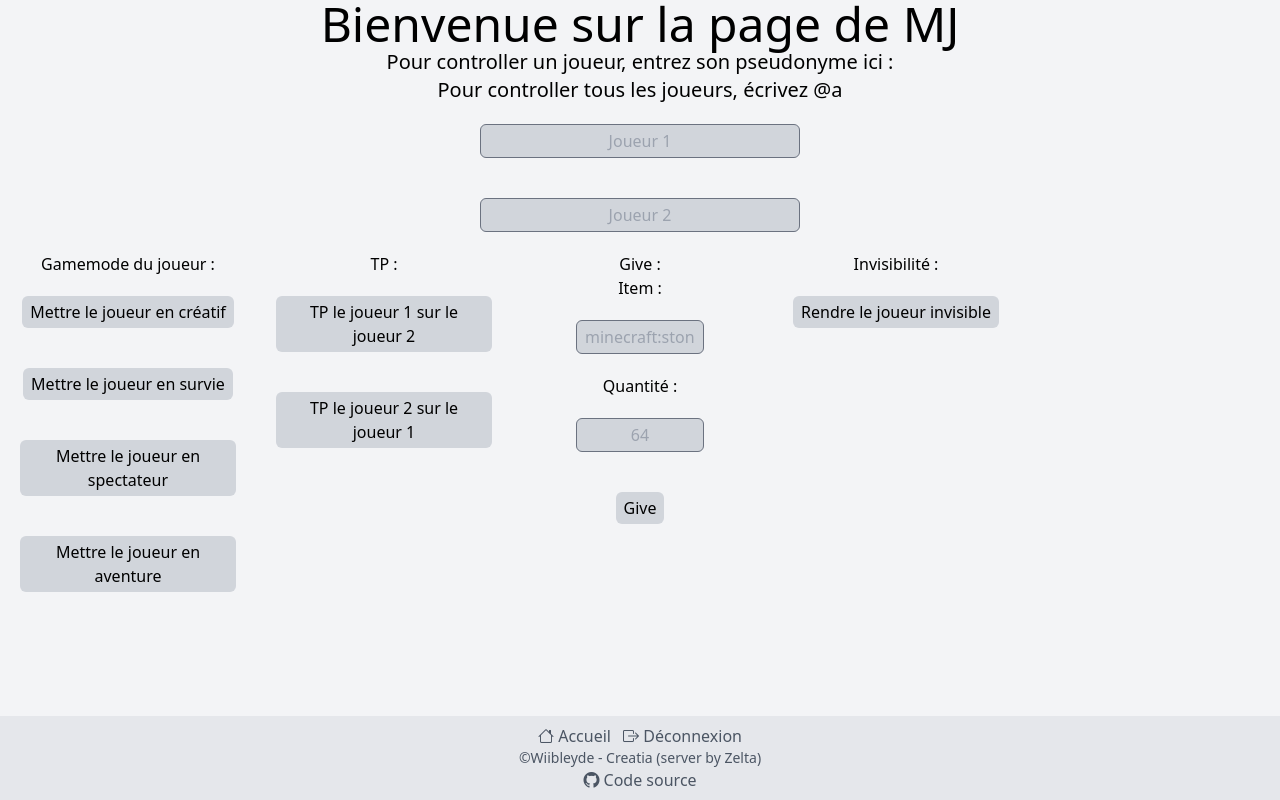
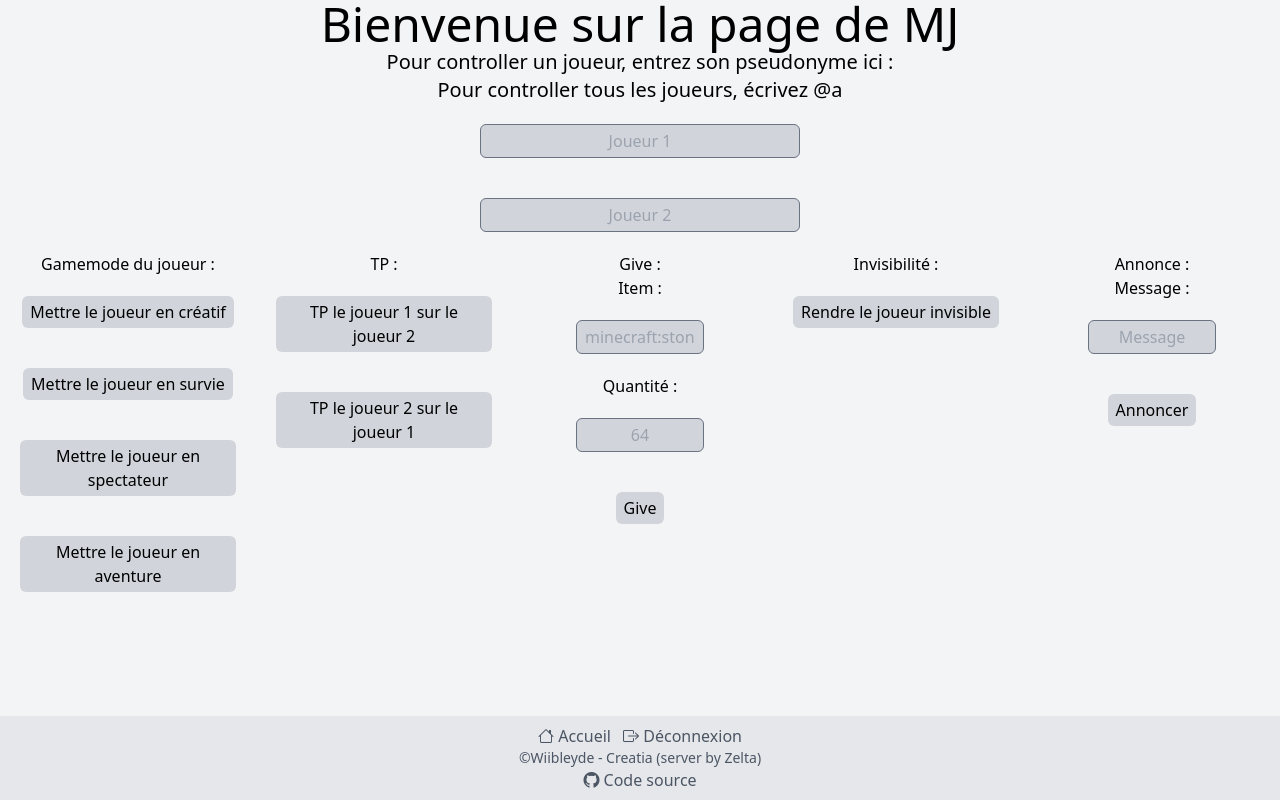
Before and after one commit to Wiibleyde/minecraft-mj-panel, a Flask app: template templates/mj.html in a window 1280 px wide. Run offline with Flask 3, Linux system fonts and the light colour scheme; the template is opened without the code that fills it, so the values that code supplies are empty; style sheets or scripts are compiled from the project's sources; some libraries are stand-ins or nearby versions.

Commit message:
Add announcement feature to MJ actions
Signed-off-by: Wiibleyde <98520181+Wiibleyde@users.noreply.github.com>

```diff
--- a/main.py
+++ b/main.py
@@ -146,6 +146,10 @@ def mjAction():
         pseudo = request.args.get('pseudo')
         response = rcon.send_command(f"effect give {pseudo} invisibility 1000000 255 true")
         return response
+    elif action == 'announce':
+        message = request.args.get('message')
+        response = rcon.send_command(f"tellraw @a {{\"text\":\"[ANNONCE] {message}\",\"color\":\"red\"}}")
+        return response
 
 
 if __name__ == '__main__':
--- a/templates/mj.html
+++ b/templates/mj.html
@@ -60,6 +60,13 @@
                         <button class="m-5 px-2 py-1 bg-gray-300 dark:bg-gray-700 rounded-md" onclick="invisibility()">Rendre le joueur invisible</button>
                     </div>
                 </div>
+                <div>
+                    <p class="text-center">Annonce :</p>
+                    <div class="flex flex-col justify-center items-center">
+                        <p class="text-center">Message :</p>
+                        <input type="text" name="messageToSend" id="messageToSend" class="m-5 px-2 py-1 bg-gray-300 dark:bg-gray-700 rounded-md text-center w-2/4" placeholder="Message">
+                        <button class="m-5 px-2 py-1 bg-gray-300 dark:bg-gray-700 rounded-md" onclick="announce()">Annoncer</button>
+                    </div>
             </div>
         </div>
     </body>
@@ -130,6 +137,19 @@
             console.log(responseVar);
             // sendConfirmationMessage(responseVar);
         }
+
+        function announce() {
+            let message = document.getElementById("messageToSend").value;
+            axios.get(`/mjAction?action=announce&message=${message}`)
+                .then(function (response) {
+                    responseVar = response.data;
+                })
+                .catch(function (error) {
+                    responseVar = error;
+                });
+            console.log(responseVar);
+            // sendConfirmationMessage(responseVar);
+        }
     </script>
     <footer>
         {% include "fragments/footer.html" %}
```
